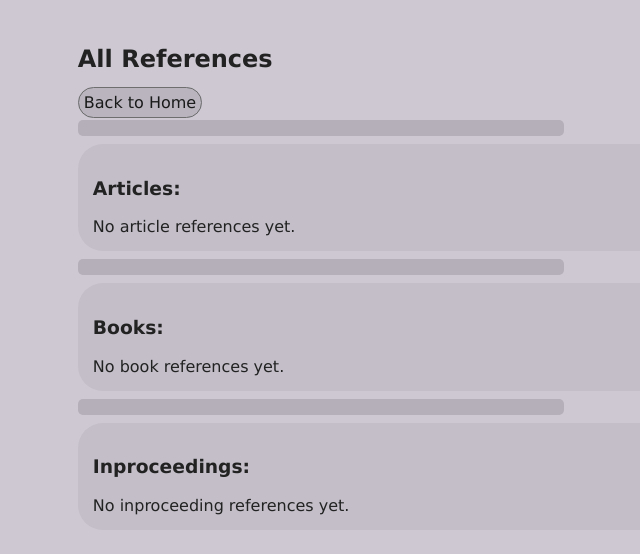
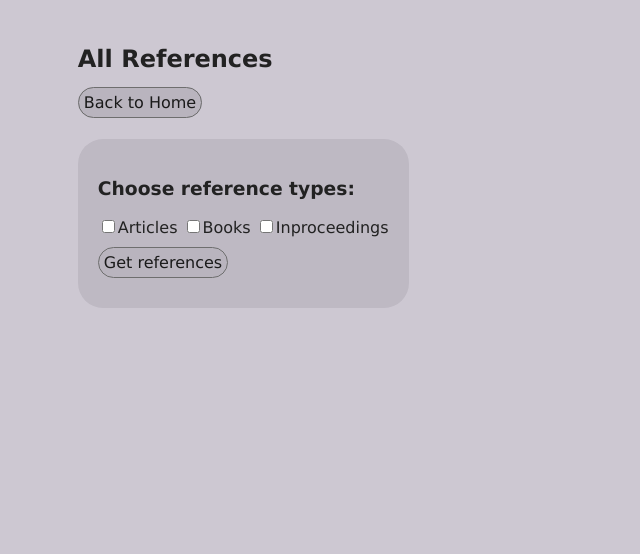
Before and after one commit to imsyc75/YVVLE, a Flask app: template src/templates/view_references.html in a window 1280 px wide. Shown: the top 554 px of the page, without its empty margins (319-959 px from the left). Run offline with Flask 3, Linux system fonts and the light colour scheme; the template is opened without the code that fills it, so the values that code supplies are empty.

Commit message:
Added a way to filter the references, added a button to copy the bibtex to clipboard

```diff
--- a/src/app.py
+++ b/src/app.py
@@ -74,41 +74,47 @@ def view_inproceedings():
         return redirect("/")
 
 
-@app.route("/view_references")
+@app.route("/view_references", methods=["GET", "POST"])
 def view_references():
-    try:
-        books = get_books()
-        parsed_books = bibtex_parser.parse_books_to_list()
+    if request.method == "GET":
+        return render_template("view_references.html")
+    if request.method == "POST":
+        try:
+            books_tuple = []
+            if request.form.get("books"):
+                books = get_books()
+                parsed_books = bibtex_parser.parse_books_to_list()
 
-        books_tuple = []
-        for i in range(len(books)):
-            lines = parsed_books[i].split('\n')
-            books_tuple.append(
-                (books[i], lines[0], lines[1:(len(lines) - 1)], lines[-1]))
+                for i in range(len(books)):
+                    lines = parsed_books[i].split('\n')
+                    books_tuple.append(
+                        (books[i], lines[0], lines[1:(len(lines) - 1)], lines[-1]))
 
-        articles = get_articles()
-        parsed_articles = bibtex_parser.parse_articles_to_list()
+            articles_tuple = []
+            if request.form.get("articles"):
+                articles = get_articles()
+                parsed_articles = bibtex_parser.parse_articles_to_list()
 
-        articles_tuple = []
-        for i in range(len(articles)):
-            lines = parsed_articles[i].split('\n')
-            articles_tuple.append(
-                (articles[i], lines[0], lines[1:(len(lines) - 1)], lines[-1]))
+                for i in range(len(articles)):
+                    lines = parsed_articles[i].split('\n')
+                    articles_tuple.append(
+                        (articles[i], lines[0], lines[1:(len(lines) - 1)], lines[-1]))
 
-        inproceedings = get_inproceedings()
-        parsed_inprocs = bibtex_parser.parse_inproceedings_to_list()
+            inprocs_tuple = []
+            if request.form.get("inproceedings"):
+                inproceedings = get_inproceedings()
+                parsed_inprocs = bibtex_parser.parse_inproceedings_to_list()
 
-        inprocs_tuple = []
-        for i in range(len(inproceedings)):
-            lines = parsed_inprocs[i].split('\n')
-            inprocs_tuple.append(
-                (inproceedings[i], lines[0], lines[1:(len(lines) - 1)], lines[-1]))
+                for i in range(len(inproceedings)):
+                    lines = parsed_inprocs[i].split('\n')
+                    inprocs_tuple.append(
+                        (inproceedings[i], lines[0], lines[1:(len(lines) - 1)], lines[-1]))
 
-        return render_template("view_references.html", books=books_tuple, articles=articles_tuple, inproceedings=inprocs_tuple)
-    except Exception as error:
-        print(str(error))
-        flash(str(error))
-        return redirect("/")
+            return render_template("view_references.html", books=books_tuple, articles=articles_tuple, inproceedings=inprocs_tuple)
+        except Exception as error:
+            print(str(error))
+            flash(str(error))
+            return redirect("/view_references")
 
 
 @app.route("/new_book")
--- a/src/templates/view_references.html
+++ b/src/templates/view_references.html
@@ -9,10 +9,21 @@ View All References
 <div>
     <a href="/">Back to Home</a>
 </div>
+<br>
+<form id="changeType" action="/view_references" method="POST">
+    <h3>Choose reference types:</h3>
+    <input type="checkbox" name="articles">Articles
+    <input type="checkbox" name="books">Books
+    <input type="checkbox" name="inproceedings">Inproceedings
+    <br>
+    <input type="submit" value="Get references">
+</form>
+
+{% if articles %}
 <hr class="rounded">
-<div class="list">
+<div class="list" id="articles">
     <h3>Articles:</h3>
-    {% if articles %}
+
     {% for article in articles %}
     <div class="info">
         <p>Key: {{ article[0].key }}</p>
@@ -25,24 +36,26 @@ View All References
 
         <p>Journal: {{ article[0].journal }}</p>
         <div class="bib">
+            <div id="{{ article[0].key }}">
             {{ article[1] }}
             {% for line in article[2] %}
             {{ line }}
             {% endfor %}
             {{ article[3] }}
+            </div>
+            <button onclick="navigator.clipboard.writeText(document.getElementById('{{ article[0].key }}').innerHTML.trim())">Copy to clipboard</button>
         </div>
     </div>
     <a href="/edit_article/{{ article[0].key }}" class="button">Edit Reference</a>
     <hr>
     {% endfor %}
-    {% else %}
-    No article references yet.
-    {% endif %}
 </div>
+{% endif %}
+
+{% if books %}
 <hr class="rounded">
-<div class="list">
+<div class="list" id="books">
     <h3>Books:</h3>
-    {% if books %}
     {% for book in books %}
     <div class="info">
         <p>Key: {{ book[0].key }}</p>
@@ -55,24 +68,26 @@ View All References
 
         <p>Publisher: {{ book[0].publisher }}</p>
         <div class="bib">
+            <div id="{{ book[0].key }}">
             {{ book[1] }}
             {% for line in book[2] %}
             {{ line }}
             {% endfor %}
             {{ book[3] }}
+            </div>
+            <button onclick="navigator.clipboard.writeText(document.getElementById('{{ book[0].key }}').innerHTML.trim())">Copy to clipboard</button>
         </div>
     </div>
     <a href="/edit_book/{{ book[0].key }}" class="button">Edit Reference</a>
     <hr>
     {% endfor %}
-    {% else %}
-    No book references yet.
-    {% endif %}
 </div>
+{% endif %}
+
+{% if inproceedings %}
 <hr class="rounded">
-<div class="list">
+<div class="list" id="inproceedings">
     <h3>Inproceedings:</h3>
-    {% if inproceedings %}
     {% for inproceeding in inproceedings %}
     <div class="info">
         <p>Key: {{ inproceeding[0].key }}</p>
@@ -84,20 +99,21 @@ View All References
         <p>Year: {{ inproceeding[0].year }}</p>
 
         <p>Booktitle: {{ inproceeding[0].booktitle }}</p>
-        <div class="bib">
+        <div class="bib" >
+            <div id="{{ inproceeding[0].key }}">
             {{ inproceeding[1] }}
             {% for line in inproceeding[2] %}
             {{ line }}
             {% endfor %}
             {{ inproceeding[3] }}
+            </div>
+            <button onclick="navigator.clipboard.writeText(document.getElementById('{{ inproceeding[0].key }}').innerHTML.trim())">Copy to clipboard</button>
         </div>
     </div>
     <a href="/edit_inproceedings/{{ inproceeding[0].key }}" class="button">Edit Reference</a>
     <hr>
     {% endfor %}
-    {% else %}
-    No inproceeding references yet.
-    {% endif %}
 </div>
 
+{% endif %}
 {% endblock %}
```
